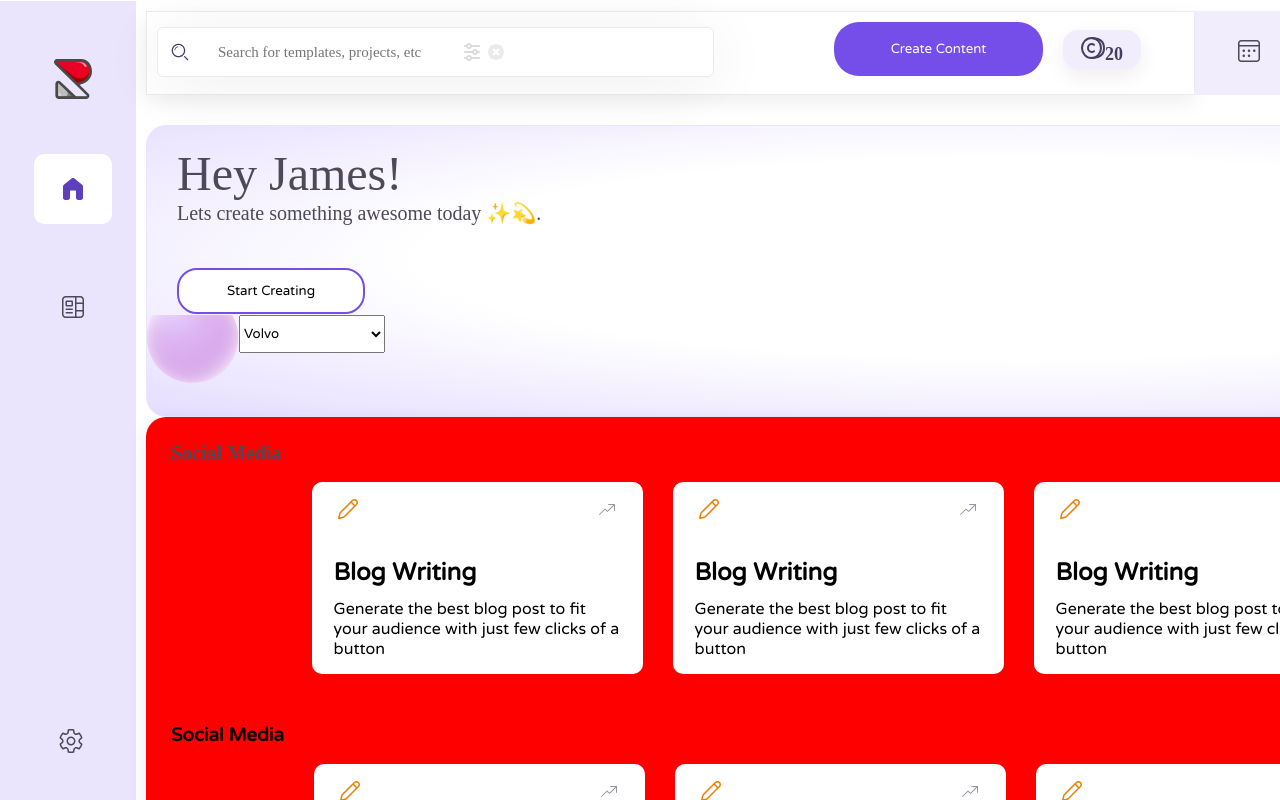
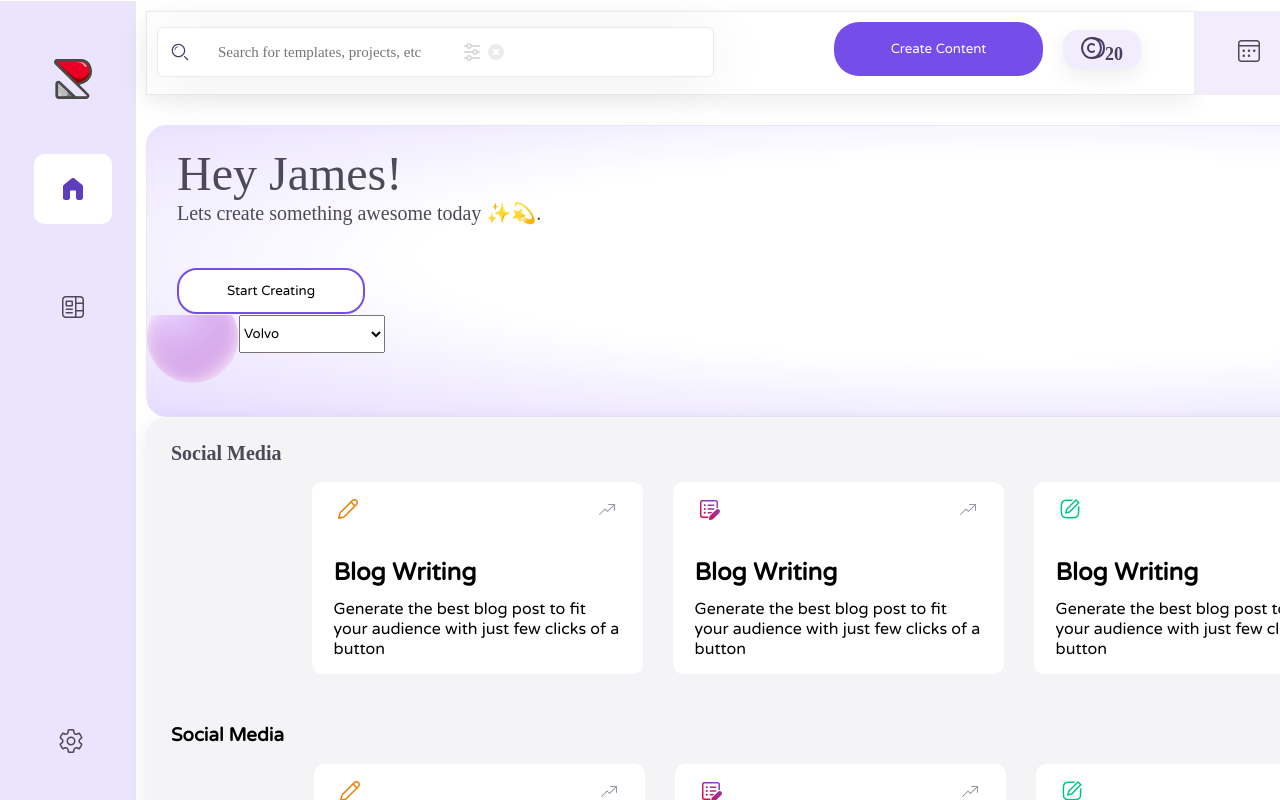
Before and after one commit to softkeldozy/rethink, a React (Create React App) app: page / in a window 1280 px wide. Built offline with nearby package versions, Linux system fonts and the light colour scheme.

Commit message:
Styled the featured info section

```diff
--- a/src/components/featuredinfo/FeaturedInfo.css
+++ b/src/components/featuredinfo/FeaturedInfo.css
@@ -17,7 +17,7 @@
 
   /* UI Cards (hover) */
   box-shadow: 0px 7px 20px 0px rgba(53, 35, 104, 0.10);
-  background-color: red;
+  background-color: #F4F3F6;
 }
 
 .firstRow {
--- a/src/components/featuredinfo/FeaturedInfo.jsx
+++ b/src/components/featuredinfo/FeaturedInfo.jsx
@@ -2,6 +2,8 @@ import React from 'react';
 import './FeaturedInfo.css';
 import edit from './icons/edit.svg';
 import uptrend from './icons/uptrend.svg';
+import Bullist from './icons/bulletList.svg';
+import Outline from './icons/edit-outline.svg';
 
 const FeaturedInfo = () => {
   return (
@@ -26,7 +28,7 @@ const FeaturedInfo = () => {
         <div className="blogTxtContainer">
           <div className="socialBtnContainer">
             <button className='editIconBtn' >
-              <img src={edit} alt='edit' className='socialIcon' />
+              <img src={Bullist} alt='edit' className='socialIcon' />
             </button>
             <button >
               <img src={uptrend} alt='up' className='socialIcon' />
@@ -40,7 +42,7 @@ const FeaturedInfo = () => {
         <div className="blogTxtContainer">
           <div className="socialBtnContainer">
             <button className='editIconBtn' >
-              <img src={edit} alt='edit' className='socialIcon' />
+              <img src={Outline} alt='edit' className='socialIcon' />
             </button>
             <button >
               <img src={uptrend} alt='up' className='socialIcon' />
@@ -86,7 +88,7 @@ const FeaturedInfo = () => {
         <div className="blogTxtContainer">
           <div className="socialBtnContainer">
             <button className='editIconBtn' >
-              <img src={edit} alt='edit' className='socialIcon' />
+              <img src={Bullist} alt='edit' className='socialIcon' />
             </button>
             <button >
               <img src={uptrend} alt='up' className='socialIcon' />
@@ -100,7 +102,7 @@ const FeaturedInfo = () => {
         <div className="blogTxtContainer">
           <div className="socialBtnContainer">
             <button className='editIconBtn' >
-              <img src={edit} alt='edit' className='socialIcon' />
+              <img src={Outline} alt='edit' className='socialIcon' />
             </button>
             <button >
               <img src={uptrend} alt='up' className='socialIcon' />
```
Also changed, not shown: src/components/featuredinfo/icons/bulletList.svg (added), src/components/featuredinfo/icons/edit-outline.svg (added).
